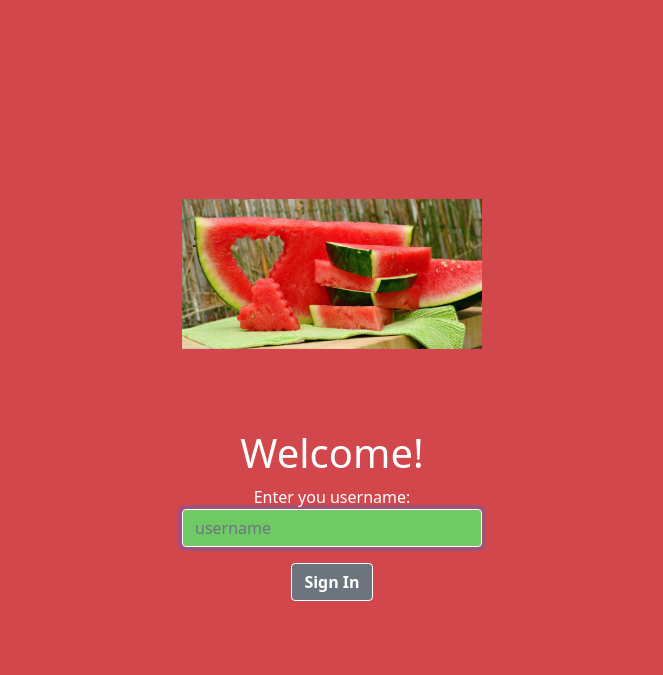
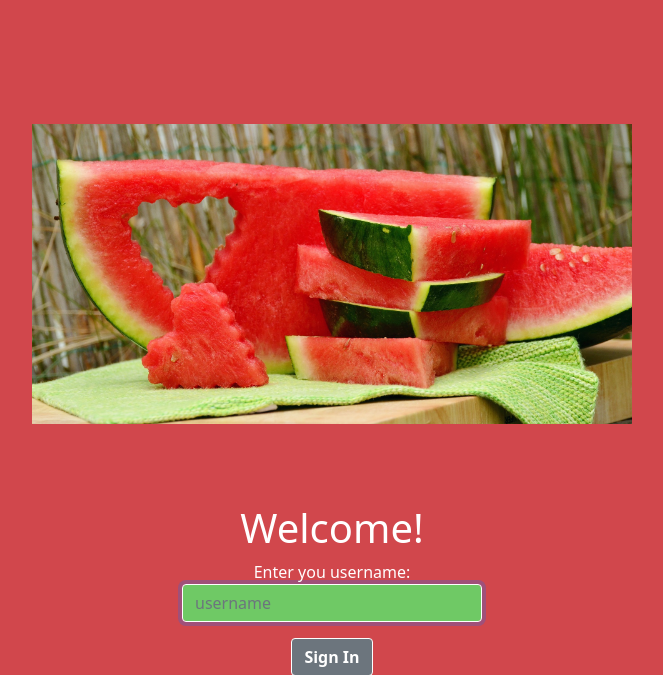
Before and after one commit to MarySmith5/melon-tasting-reservations, a Flask app: page / in a window 1280 px wide. Shown: the top 675 px of the page, without its empty margins (308-971 px from the left). Run offline with Flask 2, Linux system fonts and the light colour scheme.

Commit message:
Finished

```diff
--- a/requirements.txt
+++ b/requirements.txt
@@ -8,6 +8,7 @@ Jinja2==3.0.3
 MarkupSafe==2.0.1
 psycopg2-binary==2.9.3
 python-dateutil==2.8.2
+pytz==2021.3
 six==1.16.0
 SQLAlchemy==1.4.29
 Werkzeug==2.0.2
--- a/server.py
+++ b/server.py
@@ -94,6 +94,11 @@ def process_reservation():
 
 
     time_range = crud.find_time_range(TIMES, min_time, max_time)
+
+    if time_range == "invalid":
+        flash(f"Latest time must be later than earliest time")
+        return redirect('/make_reservation')
+
     available_times = []
     taken_times = []
 
--- a/static/css/basic.css
+++ b/static/css/basic.css
@@ -57,8 +57,8 @@ body {
     }
 
     .img-md {
-        width: 300px;
-        height: 150px;
+        width: 600px;
+        height: 300px;
     }
 
     .logo-sm {
@@ -151,7 +151,7 @@ body {
     } */
 
     .flash-msg {
-        color: white;
+        color: #d1474c;
         font-size: 30px;
     }
 
```
Also changed, not shown: crud.py (+9 -6 lines).
